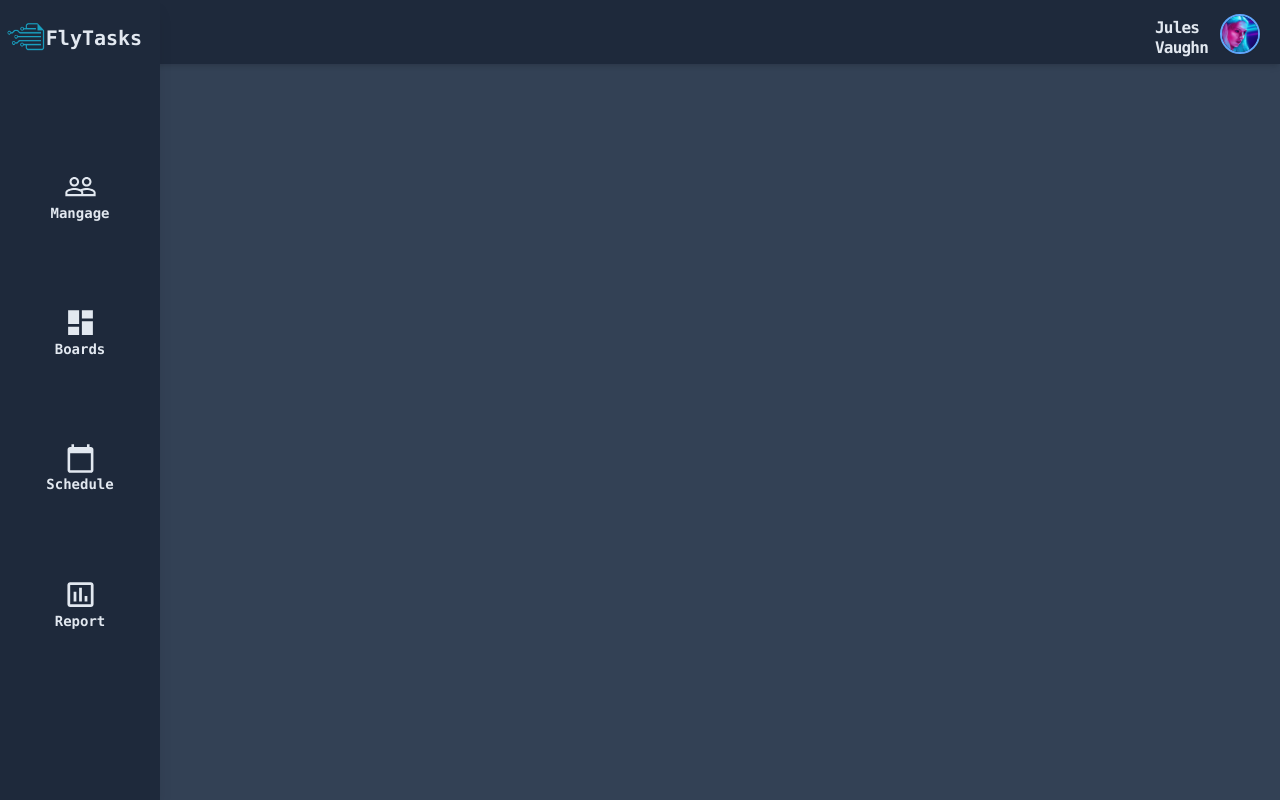
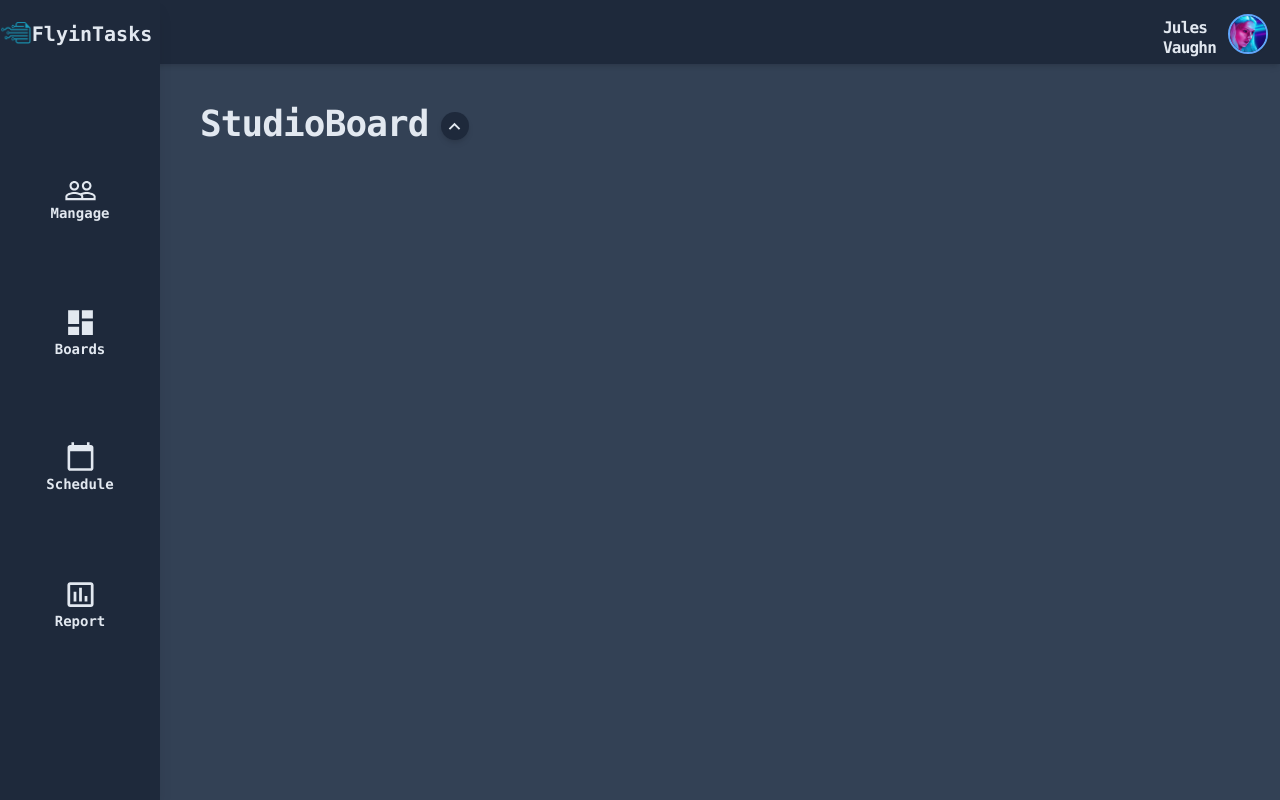
Before and after one commit to schmiff/kanban-app, a Next.js app: page / in a window 1280 px wide. Built offline with nearby package versions, Linux system fonts and the light colour scheme.

Commit message:
Updated Styles + Content Section Added

```diff
--- /dev/null
+++ b/components/Boards.js
@@ -0,0 +1,31 @@
+import React, { useState } from 'react'
+import { MdExpandMore, MdExpandLess } from 'react-icons/md'
+
+const Boards = () => {
+  const [isOpen, setIsOpen] = useState(false)
+  return (
+    <div className="h-full pl-40">
+      <div className="pl-10 pt-10 pb-2 flex items-center">
+        <div className="text-slate-200 select-none font-mono font-bold font-[Helvetica] text-4xl pr-3 tracking-tight">
+          StudioBoard
+        </div>
+        <div className="pt-1">
+          <div className="flex justify-center select-none items-center rounded-full h-7 w-7 bg-slate-800 text-slate-200 shadow-md cursor-pointer hover:outline hover:ease-linear hover:duration-75" onClick={() => setIsOpen(!isOpen)}>
+              {/*Expand and Collapse Board Tasks Logic*/}
+              {isOpen && <MdExpandMore size={23}/>}
+              {!isOpen &&
+              <MdExpandLess size={23}
+
+              />}
+          </div>
+        </div>
+
+
+      </div>
+
+
+    </div>
+  )
+}
+
+export default Boards
--- a/components/Headerbar.js
+++ b/components/Headerbar.js
@@ -5,7 +5,7 @@ const Headerbar = () => {
   return (
     <header className="flex w-full flex items-center justify-end h-16 bg-slate-800 text-right shadow-md">
         <div className="flex items-center pt-1 ">
-                <div className='flex text-slate-200 h-16 cursor-pointer rounded-l-lg hover:bg-slate-200 hover:text-slate-800 hover:ease-linear hover:duration-200 py-3 pr-5'>
+                <div className='flex text-slate-200 h-16 cursor-pointer rounded-bl-2xl hover:bg-slate-200 hover:text-slate-800 hover:ease-linear hover:duration-200 py-3 pr-3'>
                         <div className="flex px-3 font-[Helvetica] leading-tight text-left leading-4 pt-1">
                                 <div>
                                         <div className="font-bold font-mono tracking-tighter">
@@ -16,7 +16,7 @@ const Headerbar = () => {
                                         </div>
                                 </div>
                         </div>
-                        <div className="flex flex-wrap rounded-full h-10 w-10 shadow-sm  border-2 border-blue-400">
+                        <div className="flex flex-wrap rounded-full h-10 w-10 shadow-sm select-none border-2 border-blue-400">
                                 <Image className="rounded-full" src={R}/>
                         </div>
                 </div>
--- a/components/Layout.js
+++ b/components/Layout.js
@@ -1,12 +1,20 @@
 import React from 'react'
 import Sidebar from './Sidebar'
 import Headerbar from './Headerbar'
+import Boards from './Boards'
 
 const Layout = () => {
   return (
-        <div className="bg-slate-700 h-screen w-full relative flex overflow-hidden ">
+        <div className="bg-slate-700 h-screen w-full relative flex overflow-hidden">
                 <Sidebar/>
-                <Headerbar />
+                <div className="flex flex-col h-full w-full">
+                        <Headerbar />
+                        <Boards/>
+                </div>
+
+
+
+
         </div>
 
   )
--- a/components/Sidebar.js
+++ b/components/Sidebar.js
@@ -5,18 +5,18 @@ import { MdDashboard, MdPeopleOutline, MdCalendarToday, MdInsertChartOutlined} f
 
 const Sidebar = () => {
   return (
-        <aside className="bg-slate-800 h-full w-40 flex-col flex shadow-lg items-center fixed ">
-               <div className="flex pt-4 absolute items-center pr-3 pb-1 cursor-pointer">
-                        <div className="">
+        <aside className="bg-slate-800 h-full w-40 flex-col flex shadow-lg items-center fixed">
+               <div className="flex absolute items-center pr-2 pt-3 cursor-pointer">
+                        <div className="w-8">
                                 <Image src={logo} width={40} height={28}/>
                         </div>
                         <div className= "font-mono font-bold text-slate-200 text-xl pt-2 pb-3 font-[Helvetica] opacity-100">
-                                FlyTasks
+                                FlyinTasks
                         </div>
                 </div>
                 <div className="flex flex-col w-full h-full justify-center space-y-14">
                         <div className="flex h-20 w-30 items-center justify-center">
-                                <div className='flex flex-col  w-28 items-center text-sm text-slate-200 font-mono font-bold font-[Helvetica] cursor-pointer rounded-lg hover:bg-slate-200 hover:text-slate-800 hover:ease-linear hover:duration-200 py-2'>
+                                <div className='flex flex-col leading-3 w-28 items-center text-sm text-slate-200 font-mono font-bold font-[Helvetica] cursor-pointer rounded-xl hover:bg-slate-200 hover:text-slate-800 hover:ease-linear hover:duration-200 py-2'>
                                         <MdPeopleOutline size={33}/>
                                         <div>
                                                 Mangage
@@ -24,7 +24,7 @@ const Sidebar = () => {
                                 </div>
                         </div>
                         <div className="flex h-20 w-30 items-center justify-center">
-                                <div className='flex flex-col w-28 items-center text-sm text-slate-200 font-bold font-mono font-[Helvetica] cursor-pointer rounded-lg hover:bg-slate-200 hover:text-slate-800 hover:ease-linear hover:duration-200 py-2'>
+                                <div className='flex flex-col w-28 items-center text-sm text-slate-200 font-bold font-mono font-[Helvetica] cursor-pointer rounded-xl hover:bg-slate-200 hover:text-slate-800 hover:ease-linear hover:duration-200 py-2'>
                                         <MdDashboard size={33}/>
                                         <div >
                                                 Boards
@@ -32,7 +32,7 @@ const Sidebar = () => {
                                 </div>
                         </div>
                         <div className="flex h-20 w-30 items-center justify-center">
-                                <div className='flex flex-col w-28 items-center text-sm text-slate-200 font-mono font-bold font-[Helvetica] cursor-pointer rounded-lg hover:bg-slate-200 hover:text-slate-800 hover:ease-linear hover:duration-200 py-2'>
+                                <div className='flex leading-6 flex-col w-28 items-center text-sm text-slate-200 font-mono font-bold font-[Helvetica] cursor-pointer rounded-xl hover:bg-slate-200 hover:text-slate-800 hover:ease-linear hover:duration-200 py-2'>
                                         <MdCalendarToday size={31}/>
                                         <div >
                                                 Schedule
@@ -40,7 +40,7 @@ const Sidebar = () => {
                                 </div>
                         </div>
                         <div className="flex h-20 w-30 items-center justify-center">
-                                <div className='flex w-28 flex-col items-center text-sm text-slate-200 font-mono font-bold font-[Helvetica] cursor-pointer rounded-lg hover:bg-slate-200 hover:text-slate-800 hover:ease-linear hover:duration-200 py-2'>
+                                <div className='flex w-28 flex-col items-center text-sm text-slate-200 font-mono font-bold font-[Helvetica] cursor-pointer rounded-xl hover:bg-slate-200 hover:text-slate-800 hover:ease-linear hover:duration-200 py-2'>
                                         <MdInsertChartOutlined size={33}/>
                                         <div >
                                                 Report
```
Also changed, not shown: 1 other file (tests, documents, lock files or other folders).
